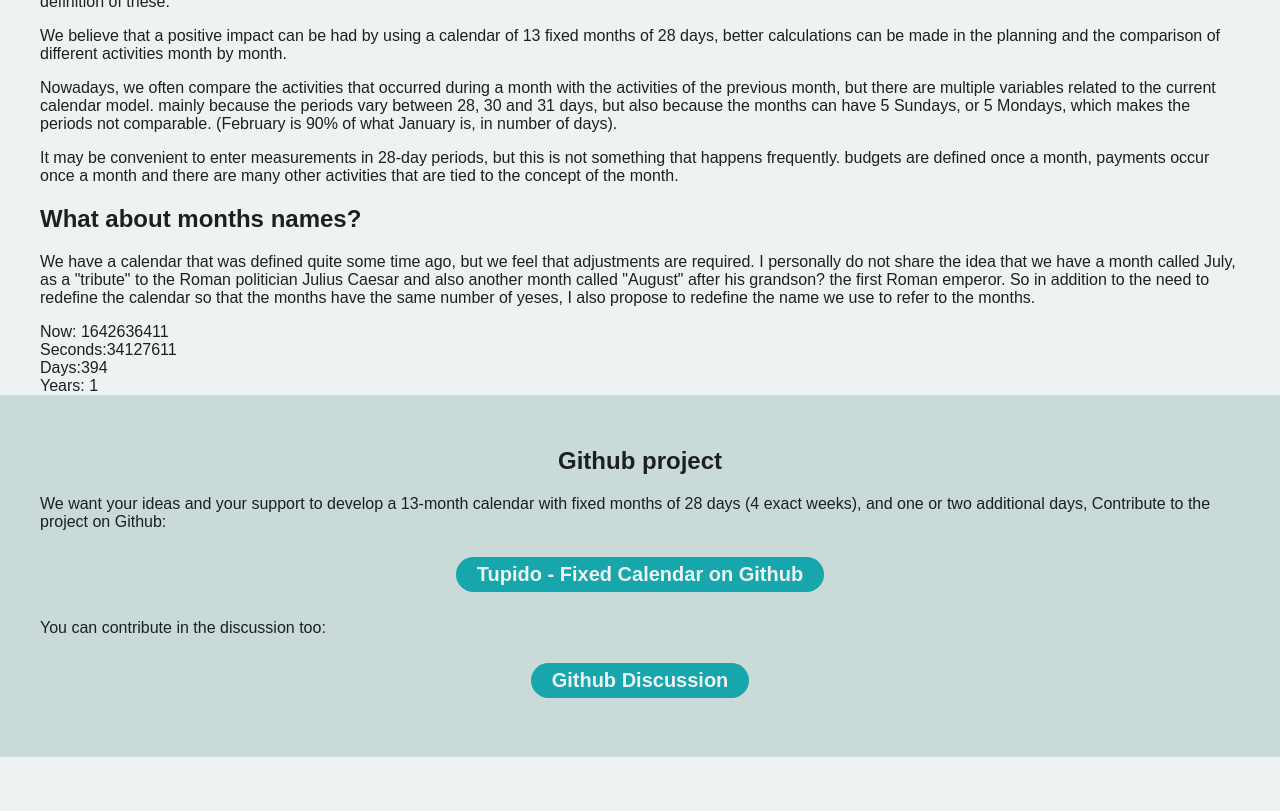
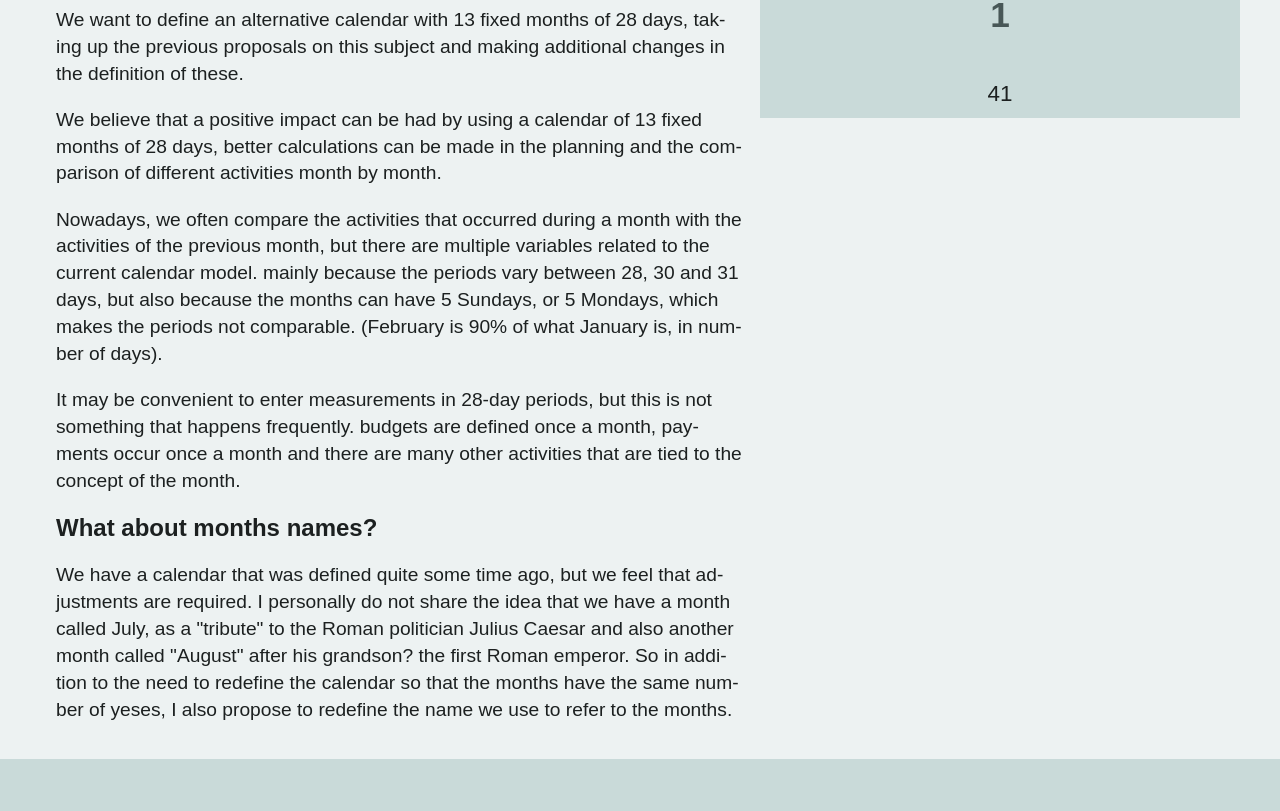
Before and after one commit to matizar/tupido, a plain HTML site: page index.html in a window 1280 px wide. Shown: the part 121-932 px from the top of the page. Before the commit the page ends 878 px from the top, so only its background shows below. Drawn offline with Linux system fonts and the light colour scheme.

Commit message:
Today Page - Widget
Includes a widget to show calculated day  in the alternate calendar.

```diff
--- a/index.html
+++ b/index.html
@@ -33,7 +33,7 @@
         </header>
         <main>
             <div class="container">
-                <div>
+                <div class="row">
                     <div class="value">
                         <h1>Tupido | <small>Alternate calendar of 13 fixed months</small></h1>
                         <!-- Value Offer -->
--- a/js/calendar.js
+++ b/js/calendar.js
@@ -1,22 +1,61 @@
 class Calendar{
+    lang = 'en';
+    strings ={};
     timeT = new TimeT();
-    solstice = 1608508800; /*21-12*2020 1608508800000*/
+    solstice = 346222800; /*1608508800; 21-12*2020 1608508800000*/
     seconds = 0;
     days = 0;
+    quad = 0;
+    figure = 0;
+    epoch = 0;
     years = 0;
+    dayOfYear = 0;
+    month = 0;
     evalDay(){
         this.seconds = this.timeT.now()-this.solstice;
+        /*this.seconds = 1608508800-this.solstice; */
         this.days = Math.floor(this.seconds/86400);
-        this.years = Math.floor(this.days/365.25);
+        this.quad = Math.floor(this.days / 1461);
+        this.figure = this.days-(1461 * (this.quad));
+        this.epoch = Math.floor(this.figure/365);
+        this.dayOfYear = this.figure-(this.epoch*365)
+        console.log(this.epoch);
+        this.years = (this.quad*4)+this.epoch;
+        /*this.years = Math.floor(this.days/1461);*/
+        this.month = Math.ceil(this.dayOfYear/28);
+        this.dayOfMonth = this.dayOfYear % 28 == 0 ? 28 : this.dayOfYear % 28;
+    }
+    start(){
+        this.loadStrings('./js/strings.json', (text) => {
+            this.strings = JSON.parse(text);
+            this.showCalendar();
+        });
+    }
+    loadStrings(file, callback) {
+        let rawFile = new XMLHttpRequest();
+        rawFile.overrideMimeType("application/json");
+        rawFile.open("GET", file, true);
+        rawFile.onreadystatechange = function () {
+            if (rawFile.readyState === 4 && rawFile.status == "200") {
+                callback(rawFile.responseText);
+            }
+        }
+        rawFile.send(null);
     }
     showCalendar(){
         let app = document.getElementById('app');
         this.evalDay();
-        app.innerHTML = "Now: "+this.timeT.now()+"<br> Seconds:"+this.seconds+"<br> Days:"+this.days+"<br>Years: "+this.years;
+        console.info("Now: "+this.timeT.now()+" Seconds: "+this.seconds+" Days: "+this.days+" Years: "+this.years+" Quatter: "+this.quad+" Figure: "+this.figure+" Epoch: "+this.epoch+" Days of Year: "+this.dayOfYear);
+        let todayPage = document.createElement('div');
+        todayPage.setAttribute('id','today-page');
+        todayPage.setAttribute('class', 'today-page');
+        const months = this.strings[this.lang].months;
+        todayPage.innerHTML = "<span class='month-label'>" + months[this.month]+"</span><span class='today-number'>"+this.dayOfMonth+"</span><span class='year-number'>"+this.years+"</span>";
+        app.append(todayPage);
     }
 }
 window.onload = function(){
     console.info("window onload");
     let calendar = new Calendar;
-    calendar.showCalendar();
+    calendar.start();
 };
--- /dev/null
+++ b/js/strings.json
@@ -0,0 +1,80 @@
+{
+    "en":{
+        "monthLabel": "Month",
+        "weekLabel": "Week",
+        "months": [
+            "",
+            "MonthName01",
+            "MonthName02",
+            "MonthName03",
+            "MonthName04",
+            "MonthName05",
+            "MonthName06",
+            "MonthName07",
+            "MonthName08",
+            "MonthName09",
+            "MonthName10",
+            "MonthName11",
+            "MonthName12",
+            "MonthName13",
+            "MonthName14"
+        ],
+        "week": [
+            "",
+            "DayName01",
+            "DayName02",
+            "DayName03",
+            "DayName04",
+            "DayName05",
+            "DayName06",
+            "DayName07",
+            "DayName08",
+            "DayName09"
+        ]
+    },
+    "es" :{
+        "monthLabel": "Mes",
+        "weekLabel": "Semana",
+        "months": [
+            "",
+            "MonthName01",
+            "MonthName02",
+            "MonthName03",
+            "MonthName04",
+            "MonthName05",
+            "MonthName06",
+            "MonthName07",
+            "MonthName08",
+            "MonthName09",
+            "MonthName10",
+            "MonthName11",
+            "MonthName12",
+            "MonthName13",
+            "MonthName14"
+        ],
+        "week": [
+            "",
+            "DayName01",
+            "DayName02",
+            "DayName03",
+            "DayName04",
+            "DayName05",
+            "DayName06",
+            "DayName07",
+            "DayName08",
+            "DayName09"
+        ]
+    },
+    "fr": {
+        "months": []
+    },
+    "it": {
+        "months": []
+    },
+    "pt": {
+        "months": []
+    },
+    "de": {
+        "months": []
+    }
+}
--- a/sass/_layout.scss
+++ b/sass/_layout.scss
@@ -17,6 +17,13 @@ body{
         }
     }
 }
+.row{
+    display: flex;
+}
+.value {
+    padding: 1em;
+    box-sizing: border-box;
+}
 nav{
     ul{
         &#mainMenu{
@@ -25,6 +32,20 @@ nav{
                 display: block;
             }
         }
+    }
+}
+.today-page{
+    .month-label{
+        display: block;
+        padding: 0.5em;
+    }
+    .today-number{
+        padding: 1em;
+        display: block;
+    }
+    .year-number{
+        display: block;
+        padding: 0.5em;
     }
 }
 section{
@@ -48,6 +69,11 @@ section{
         width: 640px;
     }
 }
+@media screen and(max-width: 768px) {
+    .row {
+        flex-direction: column;
+    }
+}
 @media screen and(min-width: 769px)and(max-width: 1024px) {
     .container {
         width: 768px;
@@ -57,14 +83,32 @@ section{
     .container {
         width: 1024px;
     }
+    .value{
+        width: 700px;
+    }
+    .app{
+        width: 320px;
+    }
 }
 @media screen and(min-width: 1201px)and(max-width: 1600px) {
     .container {
         width: 1200px;
+    }
+    .value {
+        width: 720px;
+    }
+    .app {
+        width: 480px;
     }
 }
 @media screen and(min-width: 1601px){
     .container {
         width: 1600px;
     }
+    .value {
+        width: 1000px;
+    }
+    .app {
+        width: 600px;
+    }
 }
--- a/sass/_theme.scss
+++ b/sass/_theme.scss
@@ -40,3 +40,14 @@ section{
         background-color: var(--sun);
     }
 }
+.today-page {
+    background-color: var(--sun);
+    .month-label {
+        background-color: var(--moon);
+        color: var(--sun);
+    }
+    .today-number {
+        background-color: var(--sun);
+        color           : var(--moon);
+    }
+}
--- a/sass/_typo.scss
+++ b/sass/_typo.scss
@@ -9,3 +9,21 @@ body{
         }
     }
 }
+p{
+    font-size: 1.2em;
+    line-height: 1.4em;
+    hyphens: auto;
+}
+.today-page {
+    text-align: center;
+    .month-label {
+        font-size: 1.4em;
+    }
+    .today-number {
+        font-size: 2.2em;
+        font-weight: bold;
+    }
+    .year-number {
+        font-size: 1.4em;
+    }
+}
--- a/sass/style.scss
+++ b/sass/style.scss
@@ -8,4 +8,4 @@ body{
 /* * *      Theme      * * */
 @import '_theme.scss';
 /* * * *     End      * * * */
-/**********/
+/**************************/
```
Also changed, not shown: css/style.css, css/style.min.css, 2 other files.
